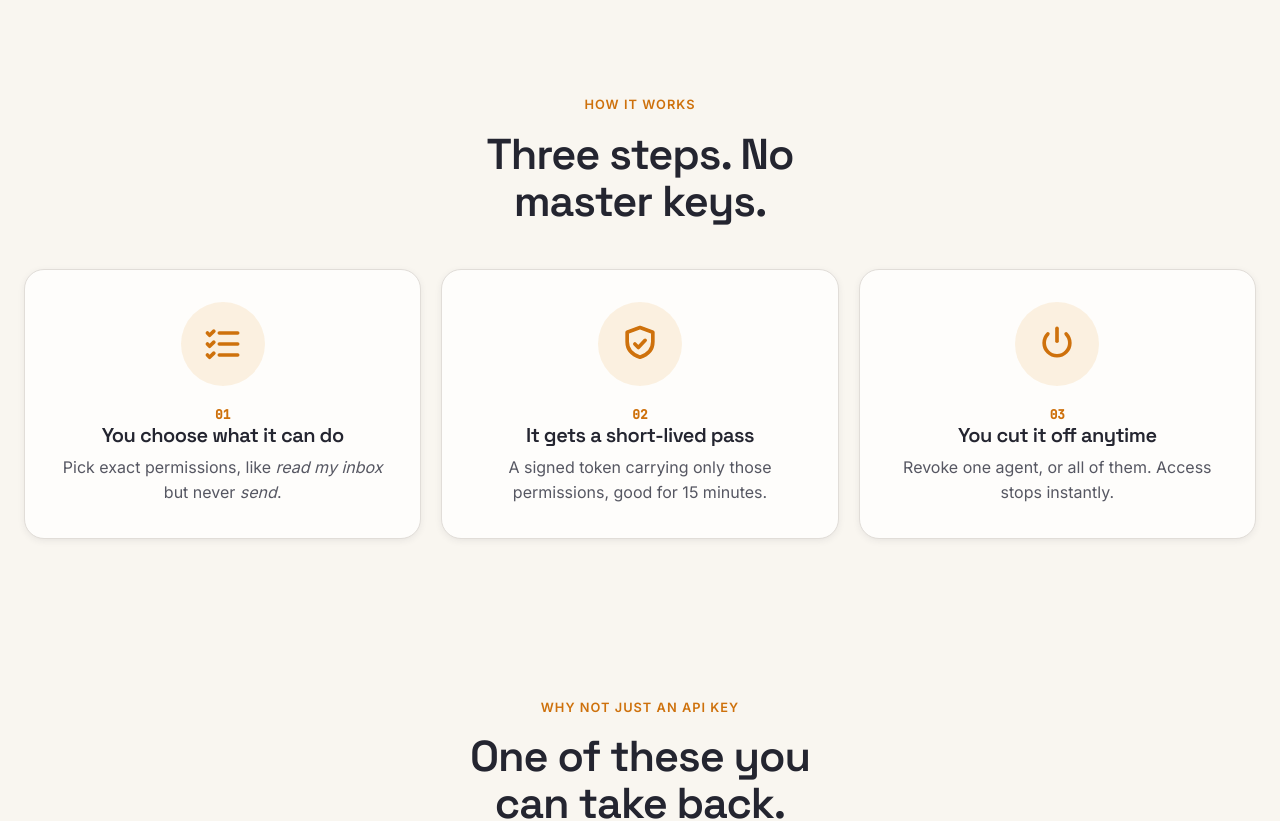
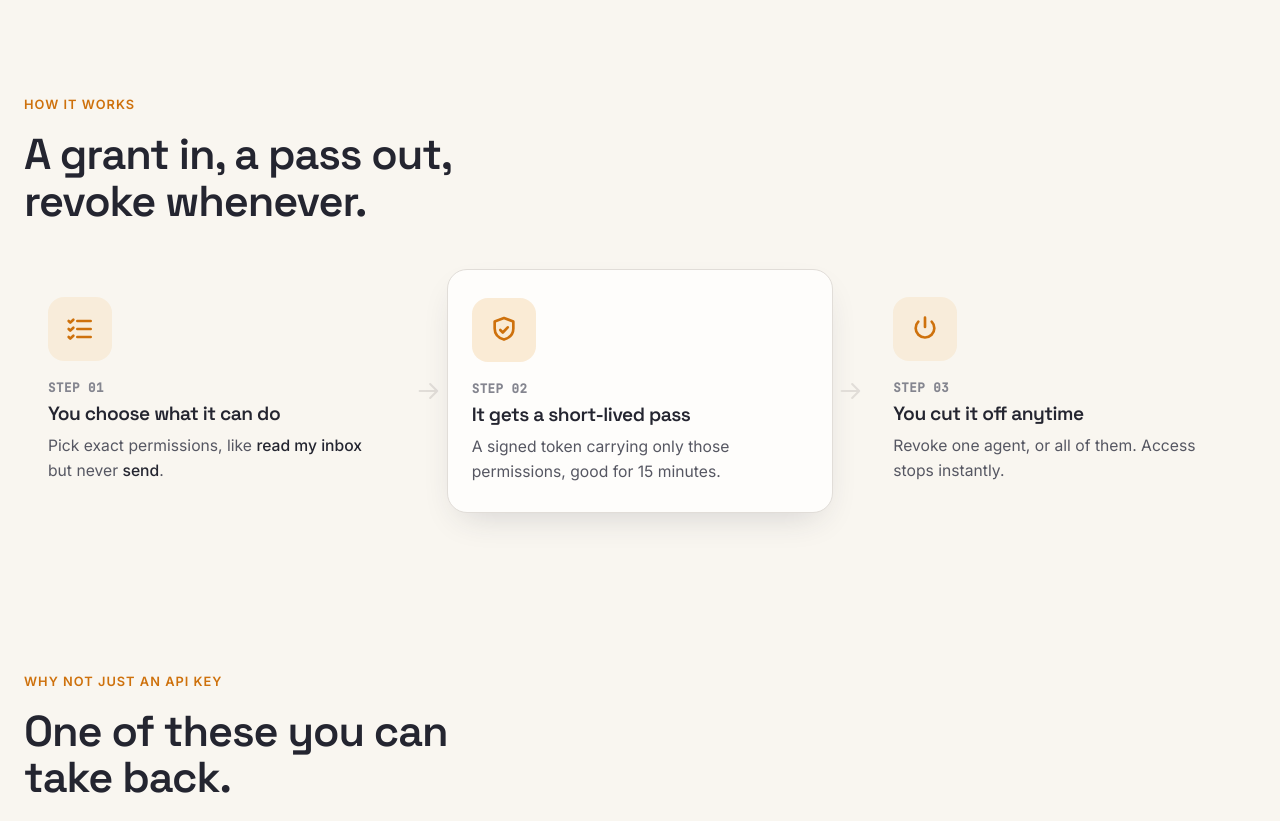
Before and after one commit to Aankirz/agentauth-site, a Next.js app: page / in a window 1280 px wide. Shown: the part 720-1541 px from the top of the page. Built offline with nearby package versions, Linux system fonts and the light colour scheme.

Commit message:
hallmark audit fixes: connected step sequence (not clone grid) + left-aligned section heads for rhythm

```diff
--- a/app/globals.css
+++ b/app/globals.css
@@ -303,3 +303,21 @@ footer a { color: var(--text-soft); } footer a:hover { color: var(--text); }
 .brand .mark { display: inline-grid; place-items: center; }
 .brand .mark svg { width: 100%; height: 100%; }
 .demo-dog { width: 92px; height: auto; display: block; margin: 0 auto 0.4rem; }
+
+/* ===================== how-it-works: connected sequence (not clone grid) ===================== */
+.howflow { display: grid; grid-template-columns: 1fr auto 1fr auto 1fr; align-items: stretch; gap: 0; }
+@media (max-width: 760px) { .howflow { grid-template-columns: 1fr; gap: 1rem; } }
+.fstep { padding: 1.75rem 1.5rem; }
+.fstep .art { width: 64px; height: 64px; display: grid; place-items: center; border-radius: 16px; background: oklch(76% 0.14 70 / 0.12); margin-bottom: 1.1rem; }
+.fstep .art svg { width: 32px; height: 32px; }
+.fstep .num { font-family: var(--font-mono); font-size: 0.78rem; color: var(--text-dim); font-weight: 600; letter-spacing: 0.04em; }
+.fstep h3 { font-size: 1.2rem; margin: 0.4rem 0 0.5rem; }
+.fstep p { color: var(--text-soft); font-size: 0.98rem; }
+.fstep p em { color: var(--text); font-style: normal; font-weight: 500; }
+/* the pass step is the product — give it weight */
+.fstep--key { background: var(--surface); border: 1px solid var(--line); border-radius: var(--r); box-shadow: var(--shadow); }
+.fstep--key .art { background: oklch(76% 0.14 70 / 0.2); }
+/* connectors */
+.fconn { align-self: center; color: var(--line); display: grid; place-items: center; padding: 0 0.25rem; }
+.fconn svg { width: 28px; height: 28px; }
+@media (max-width: 760px) { .fconn { transform: rotate(90deg); padding: 0; } }
--- a/app/page.tsx
+++ b/app/page.tsx
@@ -1,7 +1,7 @@
 import Link from 'next/link';
 import { Dog } from '../components/Dog';
 import { ThemeToggle } from '../components/ThemeToggle';
-import { GitHubIcon, IconChoose, IconPass, IconRevoke, Check, Cross } from '../components/icons';
+import { GitHubIcon, IconChoose, IconPass, IconRevoke, Check, Cross, Arrow } from '../components/icons';
 
 const GH = 'https://github.com/Aankirz/agentauth';
 
@@ -44,29 +44,31 @@ export default function Home() {
           </div>
         </section>
 
-        {/* HOW — 3 visual steps */}
+        {/* HOW — connected sequence */}
         <section id="how">
           <div className="wrap">
-            <div className="section-head" style={{ marginInline: 'auto', textAlign: 'center', maxWidth: '36ch' }}>
-              <span className="kicker" style={{ justifyContent: 'center' }}>How it works</span>
-              <h2>Three steps. No master keys.</h2>
+            <div className="section-head">
+              <span className="kicker">How it works</span>
+              <h2>A grant in, a pass out, revoke whenever.</h2>
             </div>
-            <div className="steps">
-              <div className="step">
+            <div className="howflow">
+              <div className="fstep">
                 <div className="art"><IconChoose /></div>
-                <p className="num">01</p>
+                <p className="num">STEP 01</p>
                 <h3>You choose what it can do</h3>
                 <p>Pick exact permissions, like <em>read my inbox</em> but never <em>send</em>.</p>
               </div>
-              <div className="step">
+              <div className="fconn"><Arrow /></div>
+              <div className="fstep fstep--key">
                 <div className="art"><IconPass /></div>
-                <p className="num">02</p>
+                <p className="num">STEP 02</p>
                 <h3>It gets a short-lived pass</h3>
                 <p>A signed token carrying only those permissions, good for 15 minutes.</p>
               </div>
-              <div className="step">
+              <div className="fconn"><Arrow /></div>
+              <div className="fstep">
                 <div className="art"><IconRevoke /></div>
-                <p className="num">03</p>
+                <p className="num">STEP 03</p>
                 <h3>You cut it off anytime</h3>
                 <p>Revoke one agent, or all of them. Access stops instantly.</p>
               </div>
@@ -77,8 +79,8 @@ export default function Home() {
         {/* WHY — visual comparison */}
         <section id="why">
           <div className="wrap">
-            <div className="section-head" style={{ marginInline: 'auto', textAlign: 'center', maxWidth: '34ch' }}>
-              <span className="kicker" style={{ justifyContent: 'center' }}>Why not just an API key</span>
+            <div className="section-head">
+              <span className="kicker">Why not just an API key</span>
               <h2>One of these you can take back.</h2>
             </div>
             <div className="compare">
--- a/components/icons.tsx
+++ b/components/icons.tsx
@@ -33,6 +33,14 @@ export function IconRevoke() {
   );
 }
 
+export function Arrow() {
+  return (
+    <svg viewBox="0 0 24 24" fill="none" aria-hidden="true">
+      <path d="M4 12h15M13 6l6 6-6 6" stroke="currentColor" strokeWidth="1.8" strokeLinecap="round" strokeLinejoin="round" />
+    </svg>
+  );
+}
+
 export function Check() {
   return (
     <svg viewBox="0 0 24 24" fill="none" aria-hidden="true">
```
